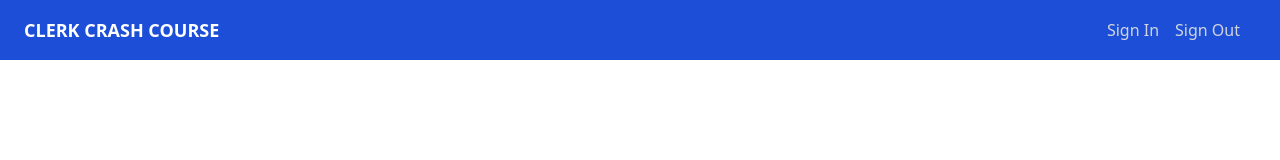
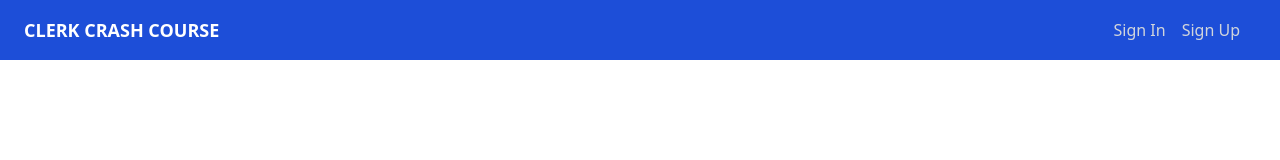
Before and after one commit to Mig-uel/clerk-crash-course, a Next.js app: page / in a window 1280 px wide. Shown: the top 160 px of the page. Built offline with nearby package versions, Linux system fonts and the light colour scheme.

Commit message:
refactor: Update Header component links in layout

```diff
--- a/components/header.component.tsx
+++ b/components/header.component.tsx
@@ -16,11 +16,8 @@ const Header = () => {
           <Link href='/sign-in' className='text-gray-300 hover:text-white mr-4'>
             Sign In
           </Link>
-          <Link
-            href='/sign-out'
-            className='text-gray-300 hover:text-white mr-4'
-          >
-            Sign Out
+          <Link href='/sign-up' className='text-gray-300 hover:text-white mr-4'>
+            Sign Up
           </Link>
         </div>
       </nav>
```
